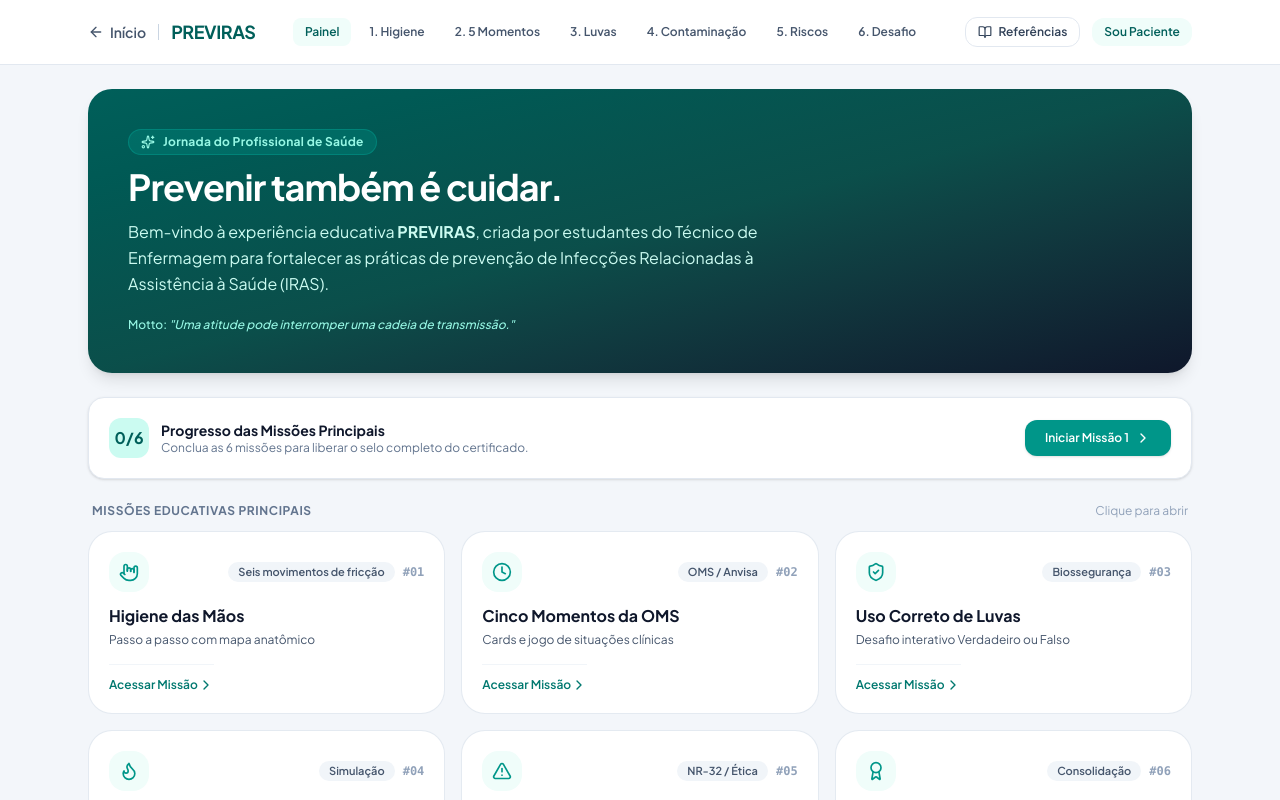
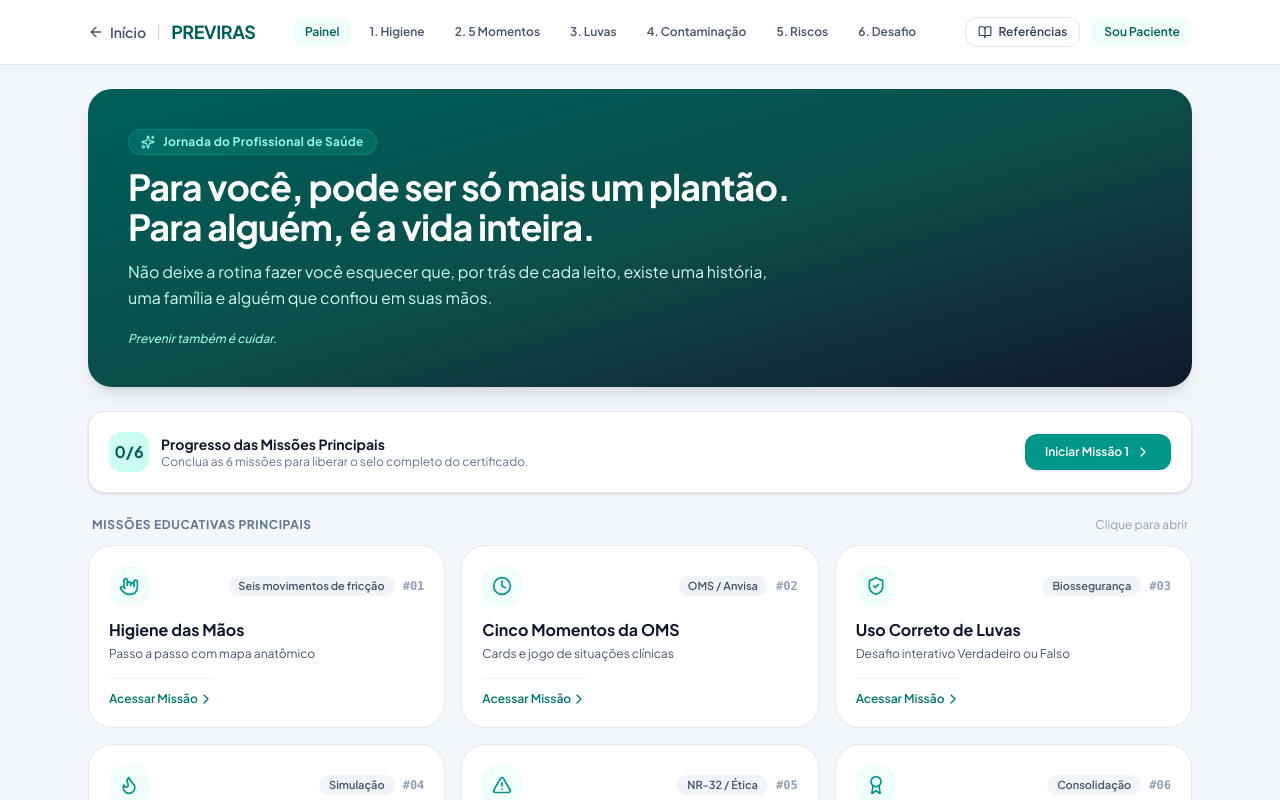
Before and after one commit to danielteigaf-jpg/previras, a React (Vite) app: page / in a window 1280 px wide. Both pictures are taken after a click on the button "SOU PROFISSIONAL". Shown: the top 800 px of the page. Built offline with nearby package versions, Linux system fonts and the light colour scheme.

Commit message:
Adiciona mensagem de impacto na jornada do profissional

```diff
--- a/src/components/professional/ProfessionalJourney.tsx
+++ b/src/components/professional/ProfessionalJourney.tsx
@@ -267,15 +267,15 @@ export const ProfessionalJourney: React.FC<ProfessionalJourneyProps> = ({
                 </div>
 
                 <h1 className="text-2xl sm:text-4xl font-bold tracking-tight">
-                  Prevenir também é cuidar.
+                  Para você, pode ser só mais um plantão. Para alguém, é a vida inteira.
                 </h1>
 
                 <p className="text-teal-100 text-sm sm:text-base leading-relaxed">
-                  Bem-vindo à experiência educativa <strong>PREVIRAS</strong>, criada por estudantes do Técnico de Enfermagem para fortalecer as práticas de prevenção de Infecções Relacionadas à Assistência à Saúde (IRAS).
+                  Não deixe a rotina fazer você esquecer que, por trás de cada leito, existe uma história, uma família e alguém que confiou em suas mãos.
                 </p>
 
                 <div className="pt-2 flex items-center gap-4 text-xs font-medium text-teal-200">
-                  <span>Motto: <em>"Uma atitude pode interromper uma cadeia de transmissão."</em></span>
+                  <span><em>Prevenir também é cuidar.</em></span>
                 </div>
               </div>
             </div>
```
